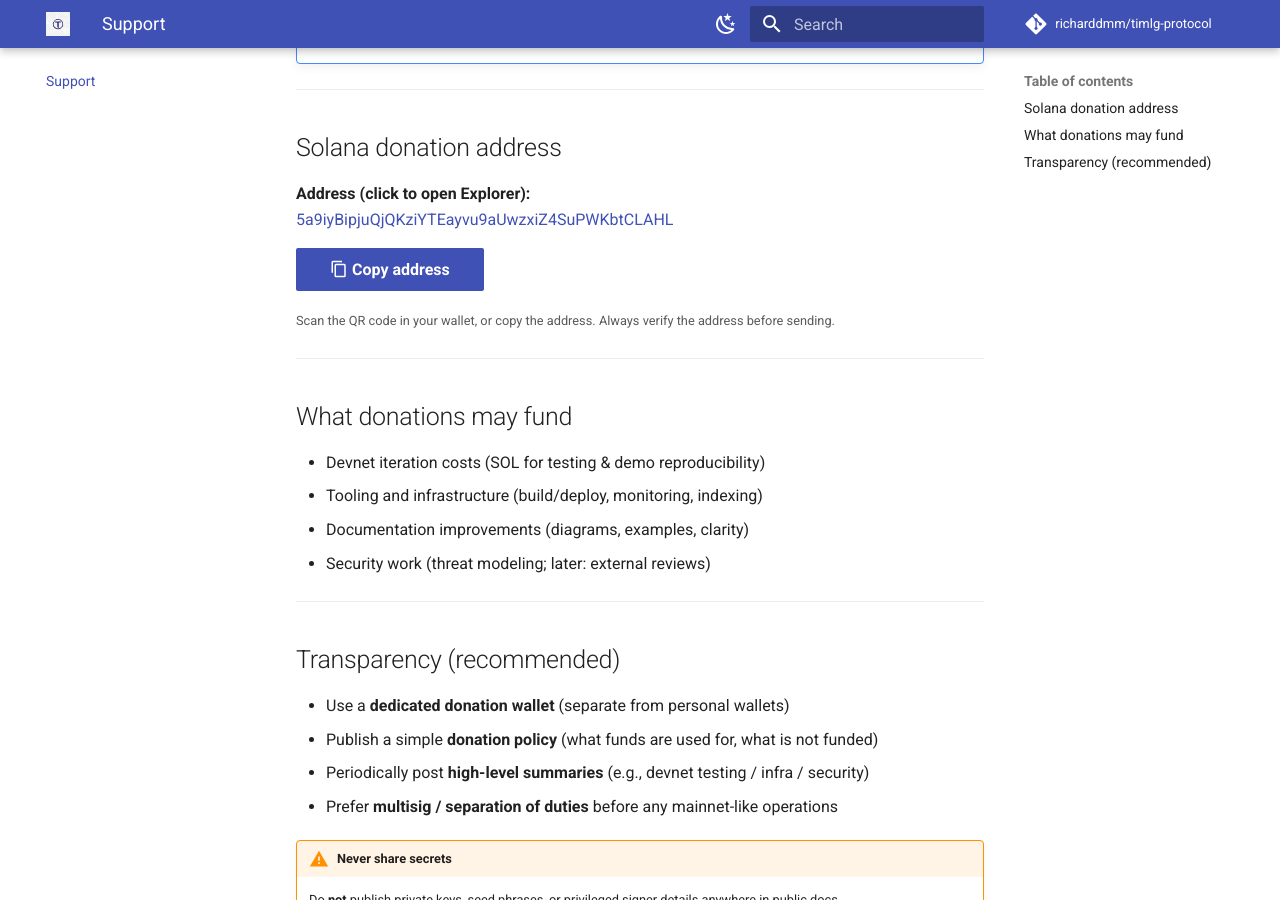
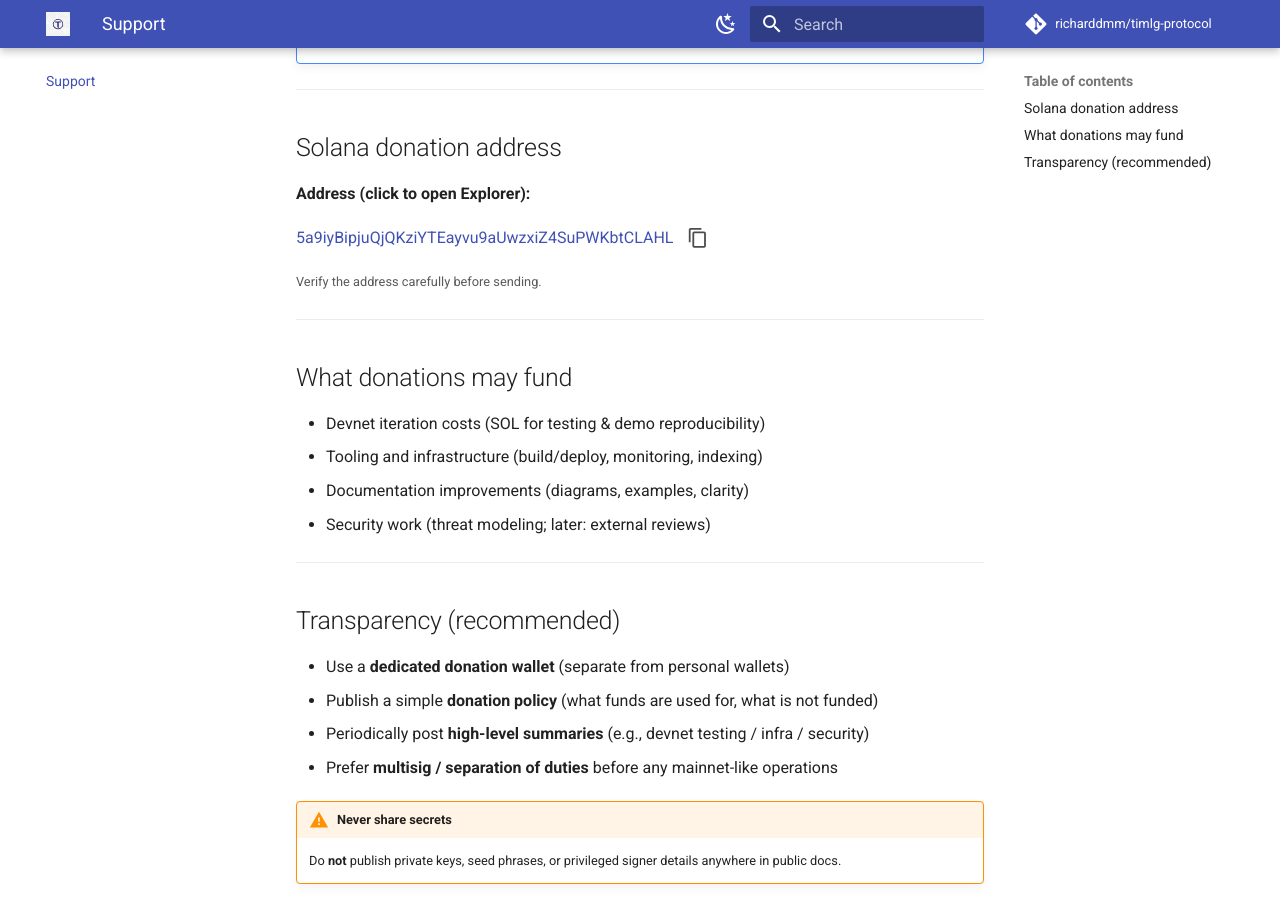
Before and after one commit to TIMLG-Protocol/timlg-protocol, an MkDocs documentation site: the page built from docs/support/index.md, in a window 1280 px wide and 900 px high, scrolled down 339 px. Built offline with MkDocs 1.6.1 and Material for MkDocs 9.7.7, drawn with Linux system fonts in a browser that asks for light colours; comment, search, counter and statistics services are not loaded.

Commit message:
style(docs): layout clean up support address with inline copy icon

```diff
--- a/docs/support/index.md
+++ b/docs/support/index.md
@@ -14,21 +14,17 @@ If you’d like to support development, you can make an **optional donation** on
 <div class="donation-card" markdown="1">
 
 **Address (click to open Explorer):**
-<a class="donation-address" href="https://explorer.solana.com/address/5a9iyBipjuQjQKziYTEayvu9aUwzxiZ4SuPWKbtCLAHL" target="_blank" rel="noopener noreferrer">5a9iyBipjuQjQKziYTEayvu9aUwzxiZ4SuPWKbtCLAHL</a>
-
-<div class="donation-actions">
-  <button class="md-button md-button--primary" type="button" onclick="timlgCopyDonationAddress()" title="Copy to clipboard">
-    <span class="twemoji">
+<div style="display: flex; align-items: center; gap: 10px;">
+  <a class="donation-address" href="https://explorer.solana.com/address/5a9iyBipjuQjQKziYTEayvu9aUwzxiZ4SuPWKbtCLAHL" target="_blank" rel="noopener noreferrer">5a9iyBipjuQjQKziYTEayvu9aUwzxiZ4SuPWKbtCLAHL</a>
+  <button style="background:none; border:none; cursor:pointer; padding:4px; opacity:0.7;" onclick="timlgCopyDonationAddress()" title="Copy address">
+    <span class="twemoji" style="font-size: 1.2em;">
       <svg xmlns="http://www.w3.org/2000/svg" viewBox="0 0 24 24"><path d="M19 21H8V7h11m0-2H8a2 2 0 0 0-2 2v14a2 2 0 0 0 2 2h11a2 2 0 0 0 2-2V7a2 2 0 0 0-2-2m-3-4H4a2 2 0 0 0-2 2v14h2V3h12V1z"/></svg>
     </span>
-    Copy address
   </button>
 </div>
 
-<!-- <img class="donation-qr" src="../assets/solana-donation-qr.png" alt="Solana donation QR" /> -->
-
 <small class="donation-hint">
-Scan the QR code in your wallet, or copy the address. Always verify the address before sending.
+Verify the address carefully before sending.
 </small>
 
 </div>
```
